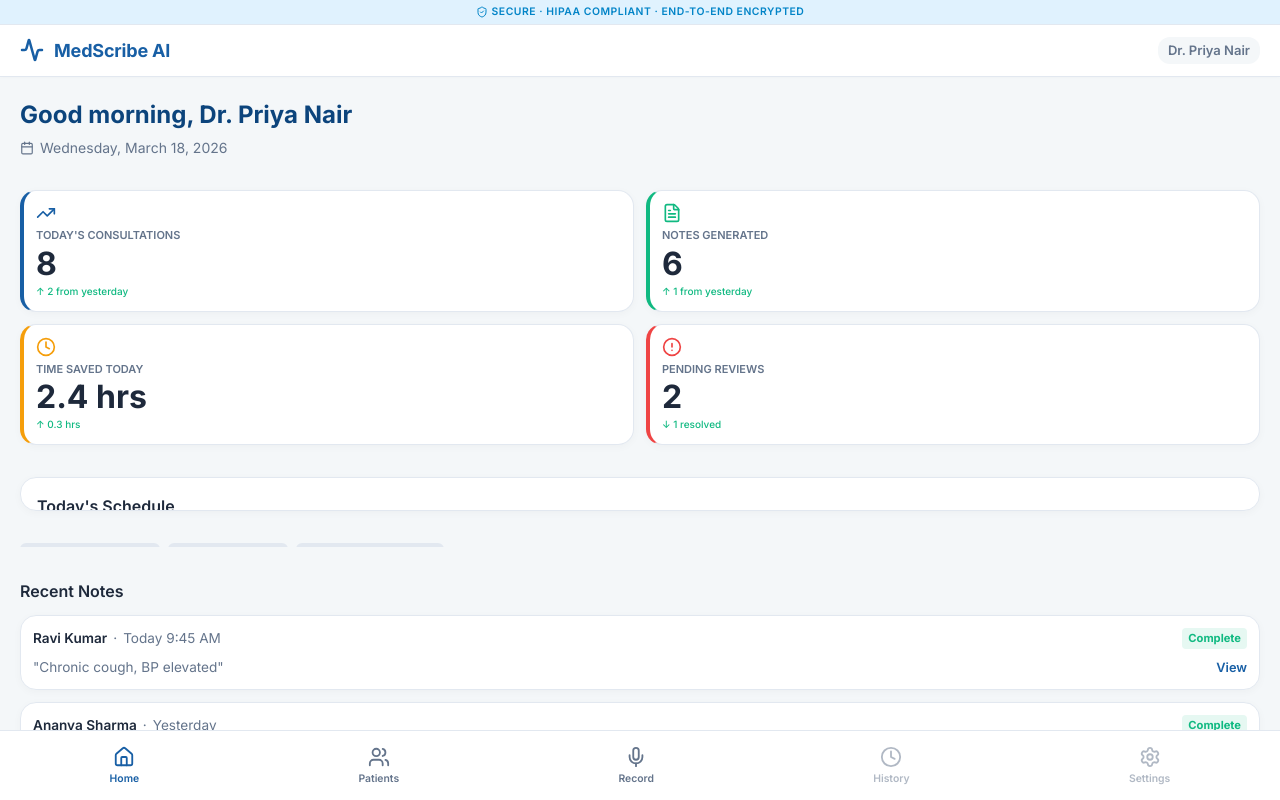
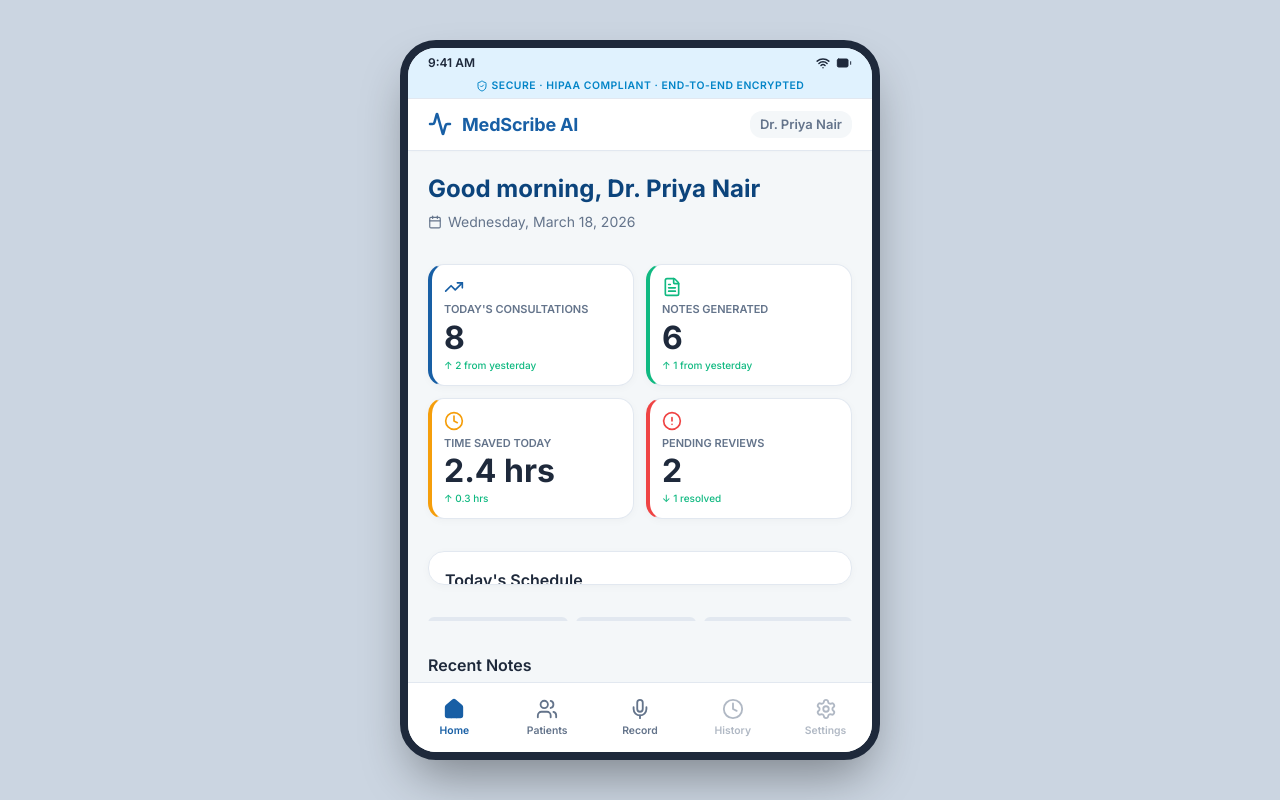
Before and after one commit to SachithKumar0628/Mobile-First-Ambient-AI-Scribe, a React (Vite) app: page / in a window 1280 px wide. Built offline with nearby package versions, Linux system fonts and the light colour scheme.

Commit message:
style: apply mobile-first layout styling and status bar

```diff
--- a/src/App.jsx
+++ b/src/App.jsx
@@ -5,7 +5,7 @@ import PatientList from './components/PatientList';
 import Consultation from './components/Consultation';
 import SoapNoteView from './components/SoapNoteView';
 import PatientProfile from './components/PatientProfile';
-import { Activity, Home, Users, Mic, Clock, Settings, ShieldCheck } from 'lucide-react';
+import { Activity, Home, Users, Mic, Clock, Settings, ShieldCheck, Battery, Wifi } from 'lucide-react';
 
 function App() {
   const [activeScreen, setActiveScreen] = useState('dashboard');
@@ -18,6 +18,13 @@ function App() {
 
   return (
     <>
+      <div className="status-bar">
+        <span>9:41 AM</span>
+        <div className="status-bar-icons">
+          <Wifi size={14} strokeWidth={2.5} />
+          <Battery size={16} fill="currentColor" strokeWidth={1.5} />
+        </div>
+      </div>
       <div className="secure-header">
         <ShieldCheck size={12} style={{ display: 'inline', marginRight: '4px', verticalAlign: 'middle' }} />
         Secure · HIPAA compliant · End-to-end encrypted
@@ -72,14 +79,14 @@ function App() {
           className={`tab-btn ${activeScreen === 'dashboard' ? 'active' : ''}`}
           onClick={() => navigateTo('dashboard')}
         >
-          <Home size={22} />
+          <Home size={22} fill={activeScreen === 'dashboard' ? 'currentColor' : 'none'} />
           <span>Home</span>
         </button>
         <button
           className={`tab-btn ${activeScreen === 'patientList' ? 'active' : ''}`}
           onClick={() => navigateTo('patientList')}
         >
-          <Users size={22} />
+          <Users size={22} fill={activeScreen === 'patientList' ? 'currentColor' : 'none'} />
           <span>Patients</span>
         </button>
         <button
@@ -88,7 +95,7 @@ function App() {
             if (selectedPatient) navigateTo('consultation');
           }}
         >
-          <Mic size={22} />
+          <Mic size={22} fill={activeScreen === 'consultation' ? 'currentColor' : 'none'} />
           <span>Record</span>
         </button>
         <button className="tab-btn" style={{ opacity: 0.5 }}>
--- a/src/index.css
+++ b/src/index.css
@@ -43,21 +43,26 @@ body {
 
 #root {
   width: 100%;
+  max-width: 480px;
+  margin: 0 auto;
   height: 100vh;
   overflow: hidden;
   background-color: var(--bg-color);
   position: relative;
   display: flex;
   flex-direction: column;
-  box-shadow: 0 20px 40px rgba(0,0,0,0.15);
+  box-shadow: 0 0px 0px rgba(0,0,0,0);
   transition: all 0.2s ease;
 }
 
 @media (min-width: 481px) {
   #root {
-    height: 100vh;
-    border-radius: 0;
-    border: none;
+    height: 90vh;
+    max-height: 850px;
+    border-radius: 36px;
+    border: 8px solid #1e293b;
+    box-shadow: 0 25px 50px -12px rgba(0, 0, 0, 0.4);
+    margin: 5vh auto;
   }
 }
 
@@ -218,14 +223,41 @@ button {
   display: flex;
   flex-direction: column;
   align-items: center;
+  justify-content: center;
   gap: 4px;
   color: var(--text-secondary);
   font-size: 0.65rem;
   font-weight: 600;
+  min-height: 48px;
+  min-width: 64px;
+  padding: 8px 4px;
+  border-radius: 8px;
+  transition: all 0.2s;
+}
+
+.tab-btn:active {
+  background-color: var(--surface-hover);
 }
 
 .tab-btn.active {
   color: var(--primary-color);
+}
+
+.status-bar {
+  display: flex;
+  justify-content: space-between;
+  align-items: center;
+  padding: 6px 20px 2px;
+  font-size: 0.75rem;
+  font-weight: 600;
+  background-color: #e0f2fe;
+  color: #1e293b;
+}
+
+.status-bar-icons {
+  display: flex;
+  align-items: center;
+  gap: 6px;
 }
 
 .confidence-badge {
```
